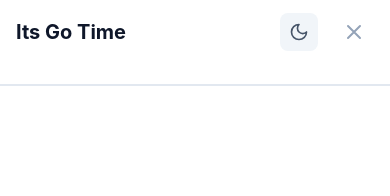
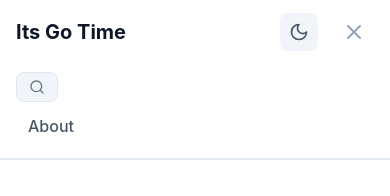
Before and after one commit to catpaladin/catpaladin.github.io, a Svelte app: page / in a window 390 px wide. Both pictures are taken after a click on the button "Open main menu". Shown: the top 196 px of the page. Built offline with nearby package versions, Linux system fonts and the light colour scheme; the HTML template or start-up script is replaced by a standard one.

Commit message:
fix: improve mobile navigation and table of contents behavior

```diff
--- a/assets/css/_extra.scss
+++ b/assets/css/_extra.scss
@@ -16,6 +16,7 @@ h6 {
   color: $primary-color;
   font-family: 'Merriweather', serif; // Change to your preferred heading font
   font-weight: 700;
+  scroll-margin-top: 5rem;
 }
 
 .content {
--- a/src/Navbar.svelte
+++ b/src/Navbar.svelte
@@ -116,6 +116,15 @@
             {item.name}
           </a>
         {/each}
+
+        <!-- Add Search and About to mobile menu always -->
+        <Search />
+        <a
+          href="/about/"
+          class="block px-3 py-2 rounded-md text-base font-medium text-slate-600 dark:text-slate-400 hover:text-primary hover:bg-slate-50 dark:hover:bg-slate-800 transition-colors"
+        >
+          About
+        </a>
       </div>
     </div>
   {/if}
--- a/src/TableOfContents.svelte
+++ b/src/TableOfContents.svelte
@@ -5,7 +5,7 @@
 
 {#if tocHtml && tocHtml.trim().length > 0}
   <aside
-    class="hidden xl:block fixed left-[calc(50%-56rem)] top-32 w-64 max-h-[calc(100vh-10rem)] overflow-y-auto"
+    class="hidden lg:block fixed left-[calc(50%-56rem)] top-32 w-64 max-h-[calc(100vh-10rem)] overflow-y-auto"
   >
     <nav
       class="p-6 rounded-2xl bg-slate-50/50 dark:bg-dark-lighter/20 backdrop-blur-md border border-slate-200 dark:border-slate-800"
@@ -22,7 +22,7 @@
   </aside>
 
   <!-- Mobile Toggle -->
-  <div class="lg:hidden fixed bottom-6 right-6 z-40">
+  <div class="xl:hidden fixed bottom-6 right-6 z-40">
     <button
       onclick={() => (isOpen = !isOpen)}
       class="p-3 rounded-full bg-primary text-white shadow-lg hover:scale-110 transition-transform"
```
Also changed, not shown: src/App.svelte (indentation only), src/ScrollIndicator.svelte (indentation only). Lines whose indentation alone changed are shown as unchanged.
